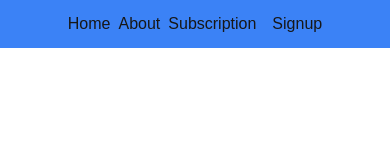
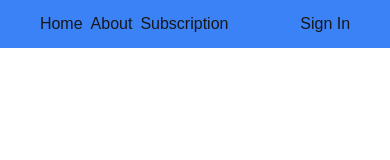
Before and after one commit to kennie-larkson/fullstack-todo-app, a Next.js app: page / in a window 390 px wide. Shown: the top 160 px of the page. Built offline with nearby package versions, Linux system fonts and the light colour scheme; no server answers; the database is empty.

Commit message:
adjusted navlinks spacing for mobile

```diff
--- a/app/navbar.tsx
+++ b/app/navbar.tsx
@@ -6,7 +6,7 @@ export default function Navbar() {
   const [isLoggedin, setIsLoggedIn] = React.useState<boolean>(false);
 
   return (
-    <div className="flex items-center justify-center md:justify-around space-x-4  py-3 md:px-12 bg-blue-500 border-0 sticky top-0 z-50 ">
+    <div className="flex items-center justify-evenly md:justify-around space-x-8  py-3 md:px-12 bg-blue-500 border-0 sticky top-0 z-50 ">
       <div className="flex">
         <ul className="flex items-center justify-start md:justify-around space-x-2 md:space-x-8">
           <li className="flex cursor-pointer  md:hover:font-semibold">Home</li>
@@ -24,7 +24,7 @@ export default function Navbar() {
           setIsLoggedIn((prev) => !prev);
         }}
       >
-        <p>Signup</p>
+        <p>Sign In</p>
       </div>
       <div
         className={` ${
--- a/app/page.tsx
+++ b/app/page.tsx
@@ -6,7 +6,7 @@ import { FaceSmileIcon } from "@heroicons/react/24/outline";
 export default function Home() {
   return (
     <div className="flex px-6  md:px-40 min-h-screen">
-      <div className="flex flex-col w-full justify-center space-y-6 bg-white text-black text-sm md:text-xl font-normal md:font-semibold font-sans rounded-lg md:rounded-none ">
+      <div className="flex flex-col w-full justify-center space-y-6 bg-white text-black text-sm md:text-xl font-normal md:font-semibold font-sans rounded-b-lg md:rounded-none ">
         <div className="flex items-end justify-center space-x-0 md:space-x-1 my-8 md:my-12 px-1">
           <div className="flex w-full md:w-3/5">
             <p className="w-full text-center text-2xl md:text-2xl font-bold font-serif">
```
